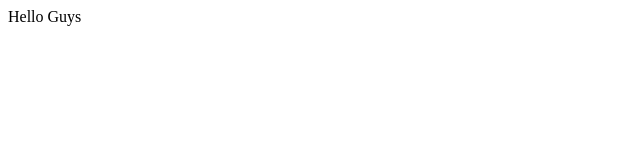
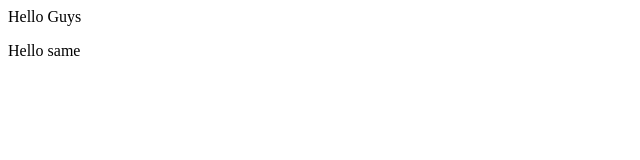
Before and after one commit to Dhaneswarjena/githubcode, a plain HTML site: page index.htm in a window 1280 px wide. Shown: the full height of the page, 0-640 px from the left. Drawn offline with Linux system fonts and the light colour scheme.

Commit message:
add newline

```diff
--- a/index.htm
+++ b/index.htm
@@ -1 +1,2 @@
 <p>Hello Guys</p>
+<p>Hello same</p>
```
